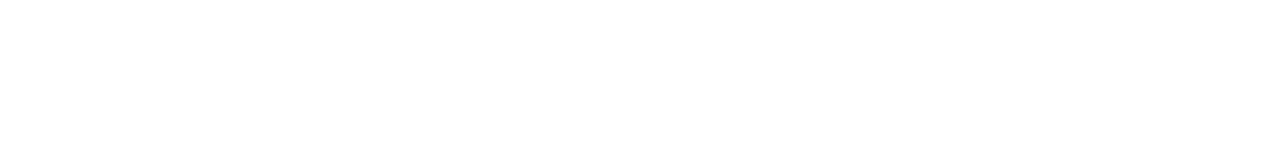
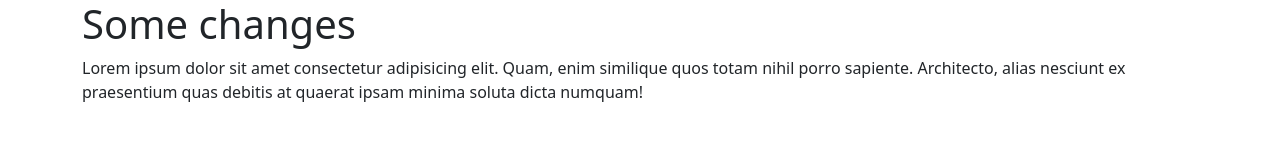
Before and after one commit to Naveen-Ninu/basic-setup, a plain HTML site: page index.html in a window 1280 px wide. Drawn offline with nearby package versions, Linux system fonts and the light colour scheme.

Commit message:
adding header

```diff
--- a/index.html
+++ b/index.html
@@ -26,6 +26,14 @@
 </head>
 
 <body>
+    <header>
+        <div class="container">
+            <h1>Some changes</h1>
+            <p>Lorem ipsum dolor sit amet consectetur adipisicing elit. Quam, enim similique quos totam nihil porro
+                sapiente. Architecto, alias nesciunt ex praesentium quas debitis at quaerat ipsam minima soluta dicta
+                numquam!</p>
+        </div>
+    </header>
     <!-- JQUERY-MIN-JS-LINK -->
     <script src="https://cdnjs.cloudflare.com/ajax/libs/jquery/3.6.0/jquery.min.js"
         integrity="sha512-894YE6QWD5I59HgZOGReFYm4dnWc1Qt5NtvYSaNcOP+u1T9qYdvdihz0PPSiiqn/+/3e7Jo4EaG7TubfWGUrMQ=="
```
